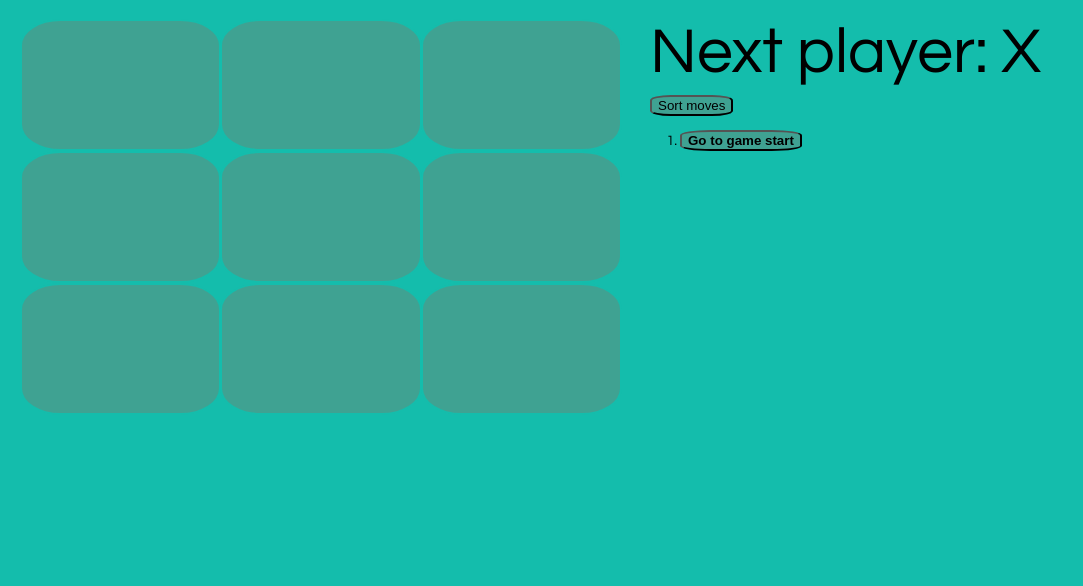
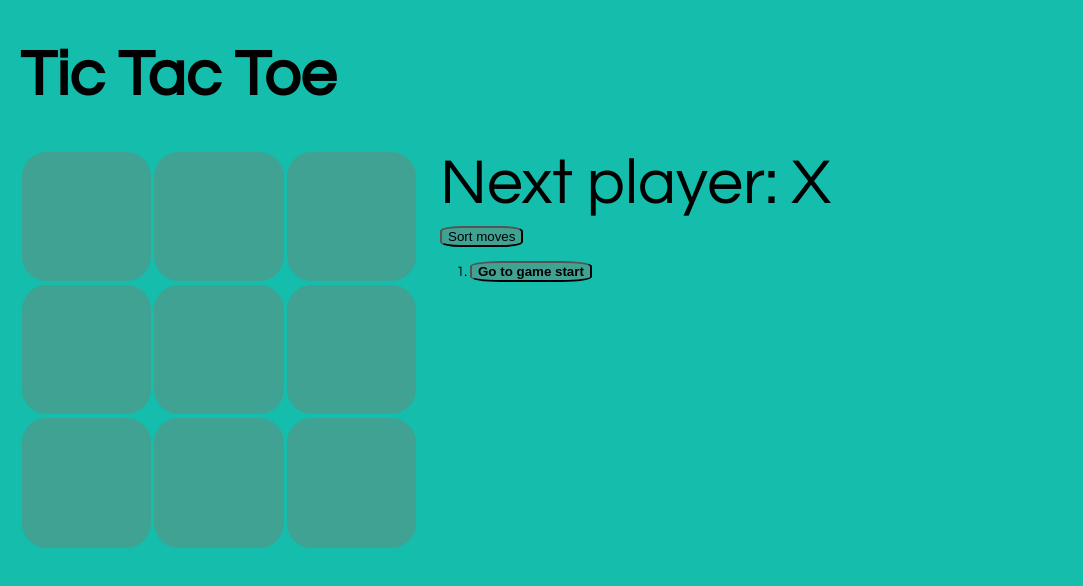
Before and after one commit to alpalla/react-tictactoe, a React app: page / in a window 1280 px wide. Shown: the whole page, without its empty margins (0-1083 px from the left). Built offline with nearby package versions, Linux system fonts and the light colour scheme.

Commit message:
Started fixing some styling that was bothering me.

```diff
--- a/public/index.html
+++ b/public/index.html
@@ -24,10 +24,11 @@
       work correctly both with client-side routing and a non-root public URL.
       Learn how to configure a non-root public URL by running `npm run build`.
     -->
-    <title>React App</title>
+    <title>React Tic Tac Toe</title>
   </head>
   <body>
     <noscript>You need to enable JavaScript to run this app.</noscript>
+    <h1>Tic Tac Toe</h1>
     <div id="root"></div>
     <!--
       This HTML file is a template.
--- a/src/index.css
+++ b/src/index.css
@@ -7,6 +7,11 @@
   font: 14px "Century Gothic", Futura, sans-serif;
   margin: 20px;
   height: 50%;
+}
+
+h1 {
+  font-size: 5vw;
+  /* text-align: center; */
 }
 
 #root {
@@ -47,8 +52,8 @@
   margin-top: -1px;
   padding: 0;
   text-align: center;
-  width: 33%;
-  font-size: 10vmin;
+  width: 33.33%;
+  font-size: 10vw;
 }
 
 .square:focus {
@@ -67,12 +72,15 @@
 }
 
 .game-board {
-  width: 50%;
+  width: 50vw;
+  height: 50vw;
+  max-height: 50vh;
+  max-width: 50vh;
   justify-content: right;
 }
 
 .board-row {
-  height: 33%;
+  height: 33.33%;
 }
 
 .game-info {
```
